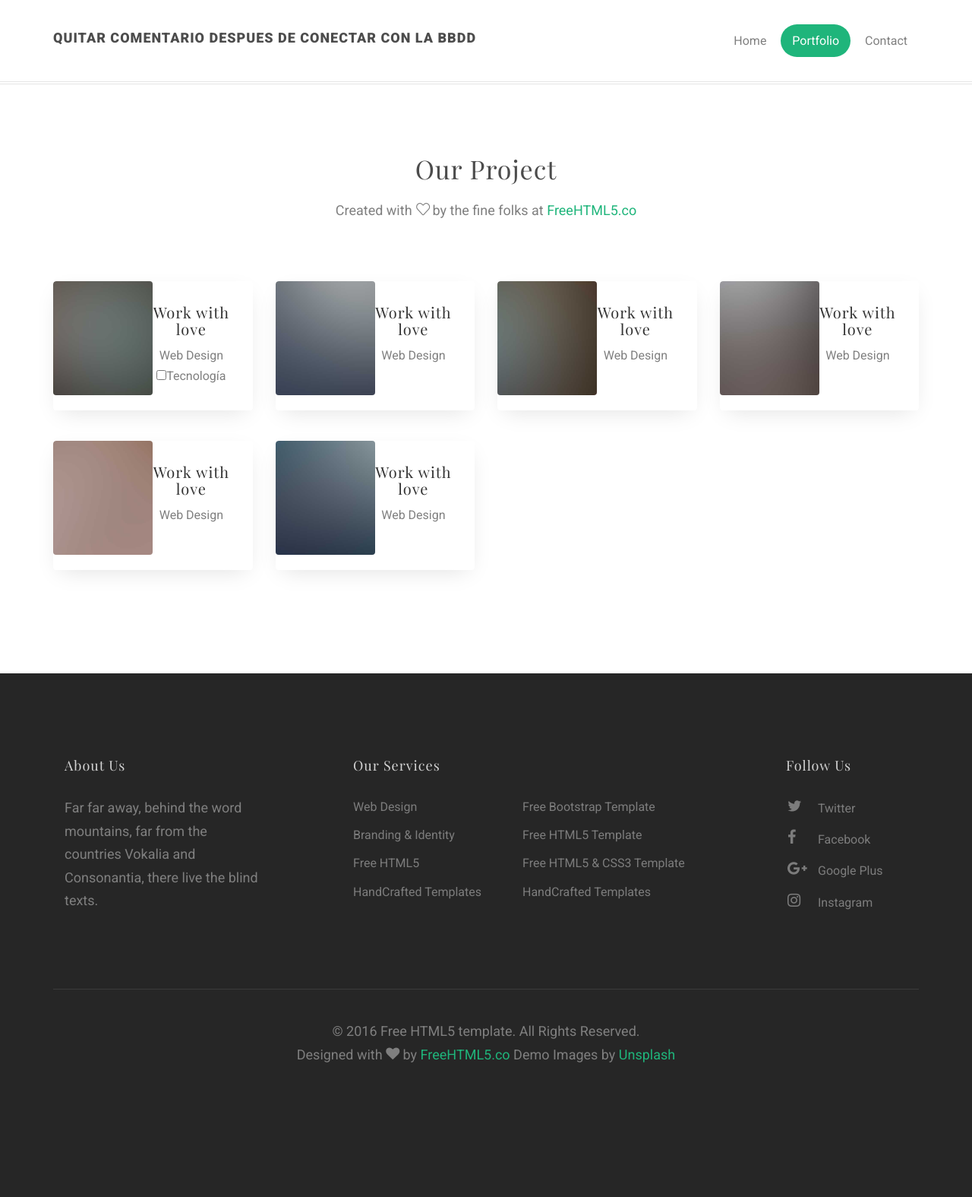
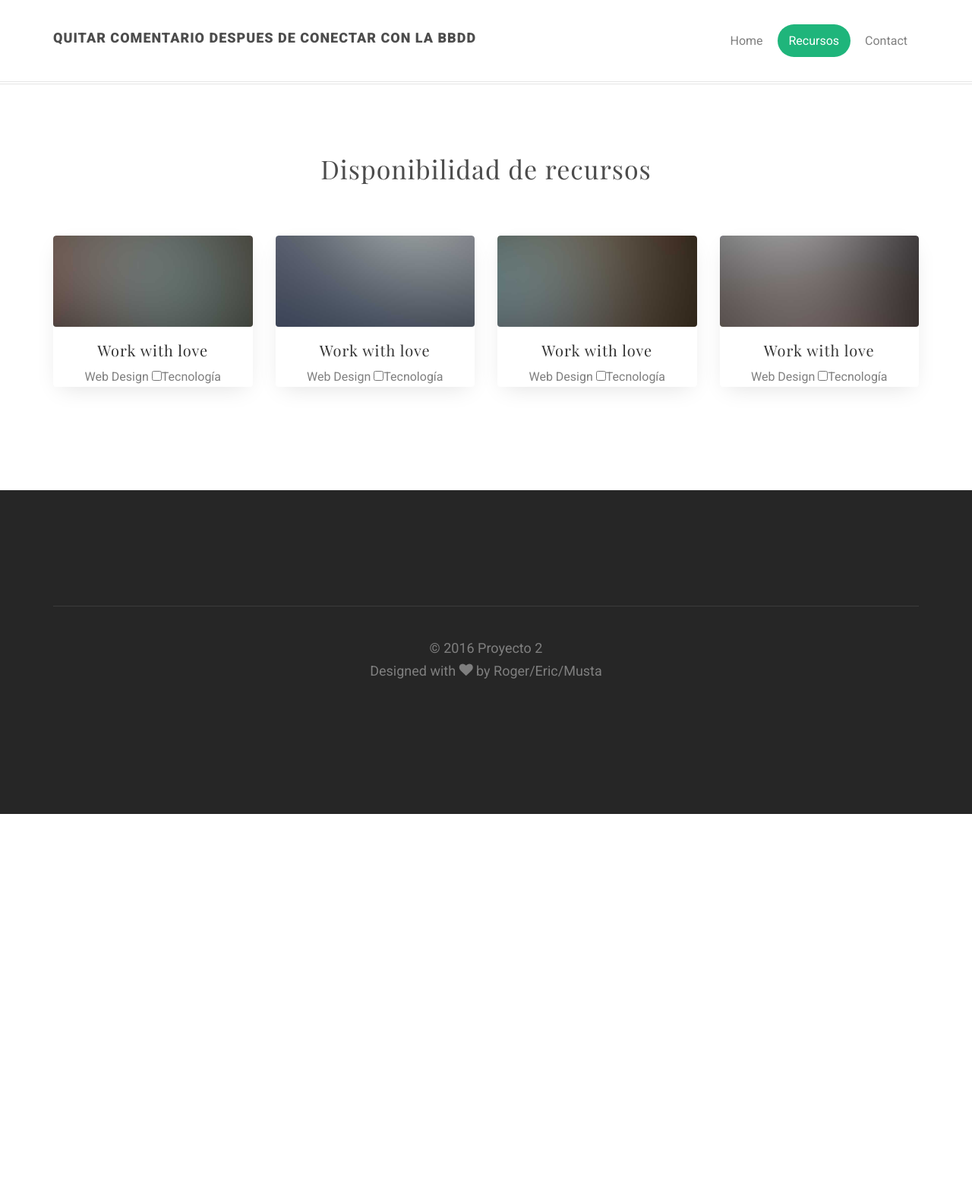
Before and after one commit to EricMustaRoger/Proyecto2, a PHP site: page /portfolio.html in a window 1280 px wide. Shown: the whole page at 76% size. After the commit the page ends 1071 px from the top, so only its background shows below. Run offline with PHP 8.4, Linux system fonts and the light colour scheme; some web fonts are replaced.

Commit message:
porfolio

```diff
--- a/pagina/css/style.css
+++ b/pagina/css/style.css
@@ -499,7 +499,7 @@ h1, h2, h3, h4, h5, h6, figure {
 .featured-grid, .featured-grid.featured-grid-2 {
   width: 100%;
   height: 510px;
-  float: left;
+  float: center;
   background-size: cover;
   background-position: center center;
   position: relative;
@@ -591,8 +591,8 @@ h1, h2, h3, h4, h5, h6, figure {
 }
 .work-inner .work-grid {
   position: relative;
-  width: 50%;
-  height: 150px;
+  width: 100%;
+  height: 120px;
   float: left;
   background-size: cover;
   background-position: center center;
@@ -602,7 +602,7 @@ h1, h2, h3, h4, h5, h6, figure {
   -ms-border-radius: 4px;
   border-radius: 4px;
 }
-.work-inner .work-grid:after {
+/*.work-inner .work-grid:after {
   -webkit-transition: 0.3s;
   -o-transition: 0.3s;
   transition: 0.3s;
@@ -617,7 +617,7 @@ h1, h2, h3, h4, h5, h6, figure {
   background: rgba(0, 0, 0, 0.5);
   opacity: 0;
   color: #fff;
-  font-size: 30px;
+  font-size: 30px;*/
 }
 .work-inner .desc {
   padding: 30px;
--- a/pagina/portfolio.html
+++ b/pagina/portfolio.html
@@ -42,7 +42,7 @@
 					<ul>
 						<li><a href="index.html">Home</a></li>
 
-						<li><a class="active" href="portfolio.html">Portfolio</a></li>
+						<li><a class="active" href="portfolio.html">Recursos</a></li>
 
 						<li><a href="contact.html">Contact</a></li>
 					</ul>
@@ -54,8 +54,8 @@
 		<div class="container">
 			<div class="row">
 				<div class="col-md-6 col-md-offset-3 text-center fh5co-heading">
-					<h2>Our Project</h2>
-					<p><span>Created with <i class="sl-icon-heart"></i> by the fine folks at <a href="http://freehtml5.co">FreeHTML5.co</a></span></p>
+					<h2>Disponibilidad de recursos</h2>
+					<!--<p><span>Created with <i class="sl-icon-heart"></i> by the fine folks at <a href="http://freehtml5.co">FreeHTML5.co</a></span></p>-->
 				</div>
 			</div>
 			<div class="row">
@@ -67,7 +67,7 @@
 							<h3><a href="#">Work with love</a></h3>
 							<span>Web Design</span>
 							<input type="checkbox" name="aficiones[]" value="tecnologia"/>Tecnología<br/>
-										</div>
+						</div>
 					</div>
 				</div>
 				<div class="col-md-3 text-center">
@@ -77,6 +77,7 @@
 						<div class="desc">
 							<h3><a href="#">Work with love</a></h3>
 							<span>Web Design</span>
+							<input type="checkbox" name="aficiones[]" value="tecnologia"/>Tecnología<br/>
 						</div>
 					</div>
 				</div>
@@ -87,6 +88,7 @@
 						<div class="desc">
 							<h3><a href="#">Work with love</a></h3>
 							<span>Web Design</span>
+							<input type="checkbox" name="aficiones[]" value="tecnologia"/>Tecnología<br/>
 						</div>
 					</div>
 				</div>
@@ -97,29 +99,32 @@
 						<div class="desc">
 							<h3><a href="#">Work with love</a></h3>
 							<span>Web Design</span>
+							<input type="checkbox" name="aficiones[]" value="tecnologia"/>Tecnología<br/>
 						</div>
 					</div>
 				</div>
-				<div class="col-md-3 text-center">
+				<!--<div class="col-md-2 text-center">
 					<div class="work-inner">
 						<a href="#" class="work-grid" style="background-image: url(images/image_5.jpg);">
 						</a>
 						<div class="desc">
 							<h3><a href="#">Work with love</a></h3>
 							<span>Web Design</span>
+							<input type="checkbox" name="aficiones[]" value="tecnologia"/>Tecnología<br/>
 						</div>
 					</div>
 				</div>
-				<div class="col-md-3 text-center">
+				<div class="col-md-2 text-center">
 					<div class="work-inner">
 						<a href="#" class="work-grid" style="background-image: url(images/image_6.jpg);">
 						</a>
 						<div class="desc">
 							<h3><a href="#">Work with love</a></h3>
 							<span>Web Design</span>
+							<input type="checkbox" name="aficiones[]" value="tecnologia"/>Tecnología<br/>
 						</div>
 					</div>
-				</div>
+				</div>-->
 			</div>
 		</div>
 	</div>
@@ -127,40 +132,13 @@
 	<footer id="fh5co-footer" role="contentinfo">
 
 		<div class="container">
-			<div class="col-md-3 col-sm-12 col-sm-push-0 col-xs-12 col-xs-push-0">
+			<!--<div class="col-md-3 col-sm-12 col-sm-push-0 col-xs-12 col-xs-push-0">
 				<h3>About Us</h3>
 				<p>Far far away, behind the word mountains, far from the countries Vokalia and Consonantia, there live the blind texts. </p>
-			</div>
-			<div class="col-md-6 col-md-push-1 col-sm-12 col-sm-push-0 col-xs-12 col-xs-push-0">
-				<h3>Our Services</h3>
-				<ul class="float">
-					<li><a href="#">Web Design</a></li>
-					<li><a href="#">Branding &amp; Identity</a></li>
-					<li><a href="#">Free HTML5</a></li>
-					<li><a href="#">HandCrafted Templates</a></li>
-				</ul>
-				<ul class="float">
-					<li><a href="#">Free Bootstrap Template</a></li>
-					<li><a href="#">Free HTML5 Template</a></li>
-					<li><a href="#">Free HTML5 &amp; CSS3 Template</a></li>
-					<li><a href="#">HandCrafted Templates</a></li>
-				</ul>
-
-			</div>
-
-			<div class="col-md-2 col-md-push-1 col-sm-12 col-sm-push-0 col-xs-12 col-xs-push-0">
-				<h3>Follow Us</h3>
-				<ul class="fh5co-social">
-					<li><a href="#"><i class="icon-twitter"></i> Twitter</a></li>
-					<li><a href="#"><i class="icon-facebook"></i> Facebook</a></li>
-					<li><a href="#"><i class="icon-google-plus"></i> Google Plus</a></li>
-					<li><a href="#"><i class="icon-instagram"></i> Instagram</a></li>
-				</ul>
-			</div>
-
+			</div>-->
 
 			<div class="col-md-12 fh5co-copyright text-center">
-				<p>&copy; 2016 Free HTML5 template. All Rights Reserved. <span>Designed with <i class="icon-heart"></i> by <a href="http://freehtml5.co/" target="_blank">FreeHTML5.co</a> Demo Images by <a href="http://unsplash.com/" target="_blank">Unsplash</a></span></p>
+				<p>&copy; 2016 Proyecto 2 <span>Designed with <i class="icon-heart"></i> by Roger/Eric/Musta</span></p>
 			</div>
 
 		</div>
```
